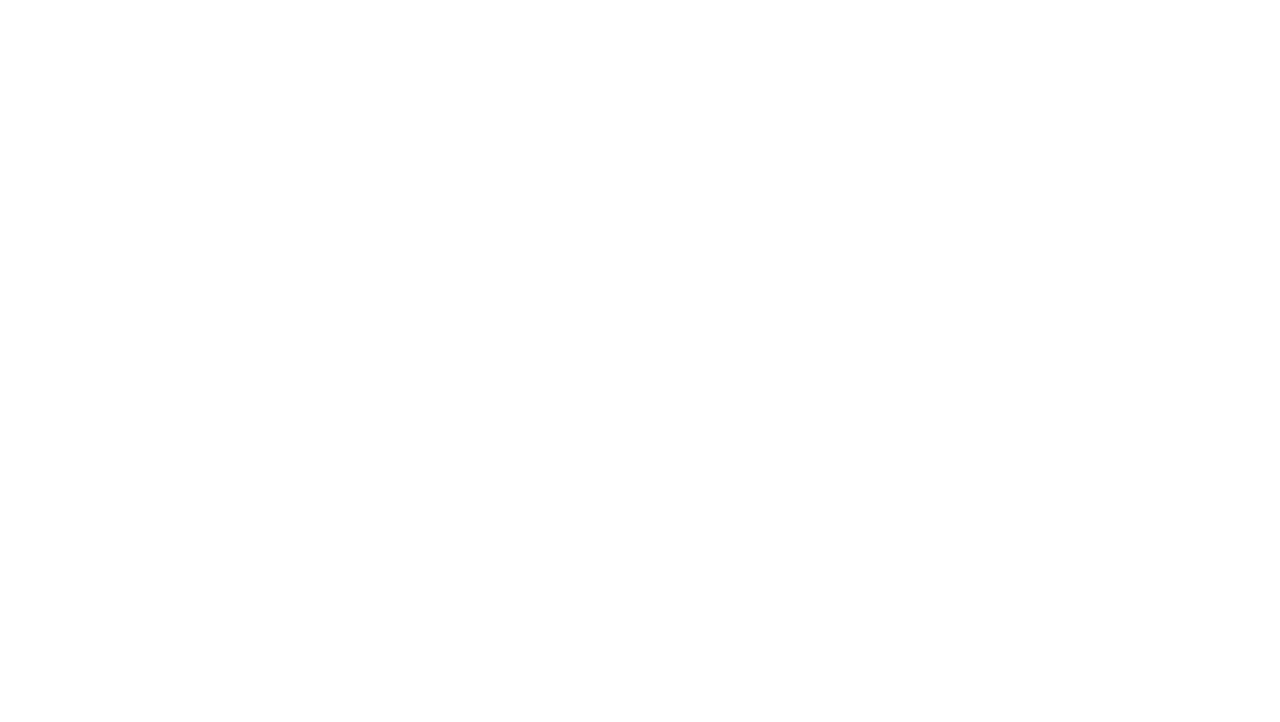
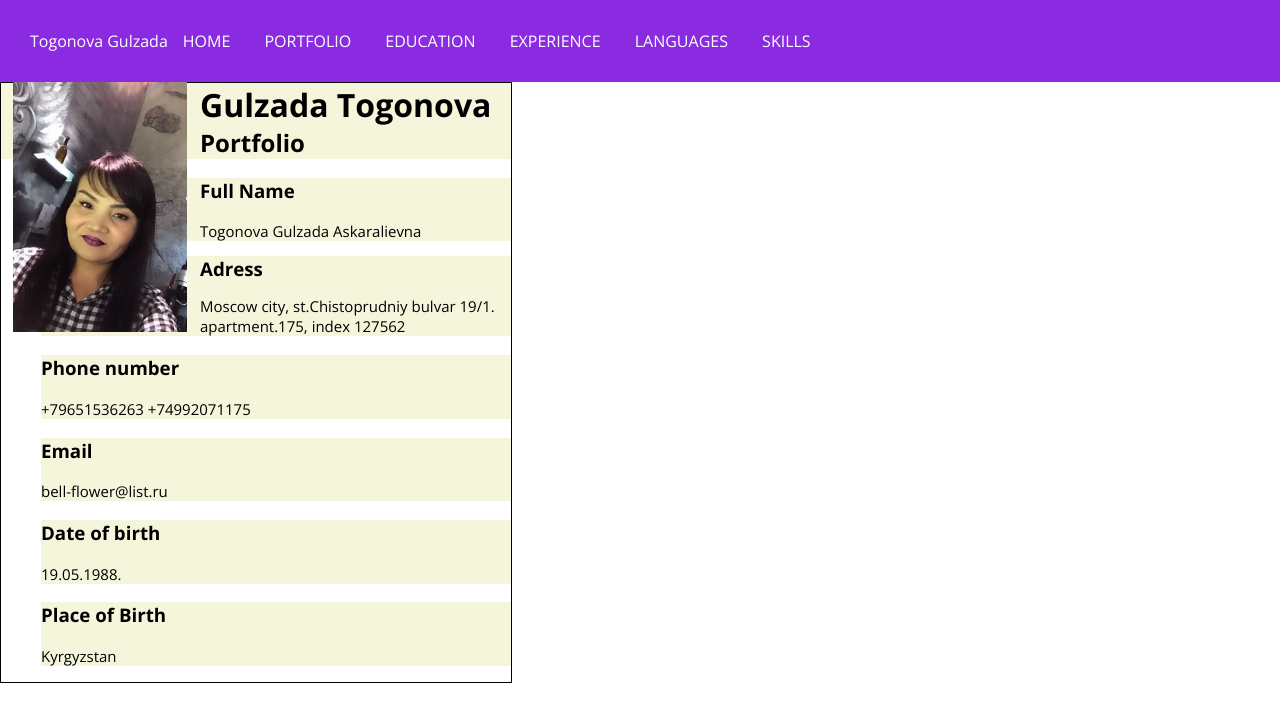
Before and after one commit to gulzada-t/Portfolio-Togonova, a plain HTML site: page index.html in a window 1280 px wide. Drawn offline with nearby package versions, Linux system fonts and the light colour scheme.

Commit message:
add files

```diff
--- a/index.html
+++ b/index.html
@@ -5,7 +5,79 @@
     <meta http-equiv="X-UA-Compatible" content="IE=edge" />
     <meta name="viewport" content="width=device-width, initial-scale=1.0" />
     <title>My-CV</title>
+    <link rel="preconnect" href="https://fonts.googleapis.com" />
+    <link rel="preconnect" href="https://fonts.gstatic.com" crossorigin />
+    <link
+      href="https://fonts.googleapis.com/css2?family=Open+Sans:wght@300;400;700;800&family=PT+Sans:ital,wght@0,400;0,700;1,400;1,700&display=swap"
+      rel="stylesheet"
+    />
     <link rel="stylesheet" href="./style.css" />
   </head>
-  <body></body>
+  <body>
+    <header class="header">
+      <nav class="header-navigation">
+        <div class="conteiner">
+          <a class="header-logo" href="index.html">Togonova Gulzada </a>
+
+          <ul class="menu">
+            <li class="menu-item">
+              <a class="menu-link" href="index.html">Home</a>
+            </li>
+            <li class="menu-item">
+              <a class="menu-link" href="#personal-data">Portfolio </a>
+            </li>
+            <li class="menu-item">
+              <a class="menu-link" href="#education"> Education </a>
+            </li>
+            <li class="menu-item">
+              <a class="menu-link" href="#experience">Experience </a>
+            </li>
+            <li class="menu-item">
+              <a class="menu-link" href="#languages">Languages</a>
+            </li>
+            <li class="menu-item">
+              <a class="menu-link" href="#skills">Skills</a>
+            </li>
+          </ul>
+        </div>
+      </nav>
+
+      <a href="index.html"
+        ><img class="logo-img" src="./images/myphoto.JPG" alt="my-foto"
+      /></a>
+      <div class="content">
+        <h1 class="name">Gulzada Togonova</h1>
+        <h2 class="name">Portfolio</h2>
+        <ul>
+          <li class="name">
+            <h3>Full Name</h3>
+            <p class="name-item">Togonova Gulzada Askaralievna</p>
+          </li>
+          <li class="name">
+            <h3 class="name">Adress</h3>
+            <p class="name-item">
+              Moscow city, st.Chistoprudniy bulvar 19/1. apartment.175, index
+              127562
+            </p>
+          </li>
+          <li class="name">
+            <h3>Phone number</h3>
+            <p class="name-item">+79651536263 +74992071175</p>
+          </li>
+          <li class="name">
+            <h3>Email</h3>
+            <p class="name-item">bell-flower@list.ru</p>
+          </li>
+          <li class="name">
+            <h3>Date of birth</h3>
+            <p class="name-item">19.05.1988.</p>
+          </li>
+          <li class="name">
+            <h3>Place of Birth</h3>
+            <p class="name-item">Kyrgyzstan</p>
+          </li>
+        </ul>
+      </div>
+    </header>
+  </body>
 </html>
--- a/style.css
+++ b/style.css
@@ -0,0 +1,70 @@
+html {
+  box-sizing: border-box;
+}
+*,
+*:before,
+*:after {
+  box-sizing: inherit;
+}
+body {
+  font-family: "Open sans", sans-serif;
+  margin: 0;
+}
+.container {
+  width: 1140px;
+  margin: auto;
+  padding: 25px;
+  /* border: 1px solid black;*/
+}
+.header a {
+  color: #fff;
+  text-decoration: none;
+}
+.header-logo {
+  display: inline-flex;
+  float: left;
+  font-size: 16px;
+  /*border: 1px solid black;*/
+}
+
+.header-navigation {
+  padding: 30px;
+  background-color: blueviolet;
+  color: #fff;
+}
+
+.menu {
+  padding: 0;
+  margin: 0;
+  list-style: none;
+}
+.menu-item {
+  display: inline-block;
+}
+.menu-link {
+  text-transform: uppercase;
+  padding: 0 15px;
+
+  font-size: 16px;
+}
+.logo-img {
+  width: 200px;
+  height: 250px;
+  object-fit: contain;
+  float: left;
+}
+.content {
+  width: 40%;
+  border: 1px solid black;
+}
+.name {
+  margin: 0;
+  padding: 0;
+  list-style: none;
+  background-color: beige;
+}
+.name-item {
+  font-size: 15px;
+  color: black;
+  background-color: beige;
+}
```
Also changed, not shown: images/myphoto.JPG (added).
